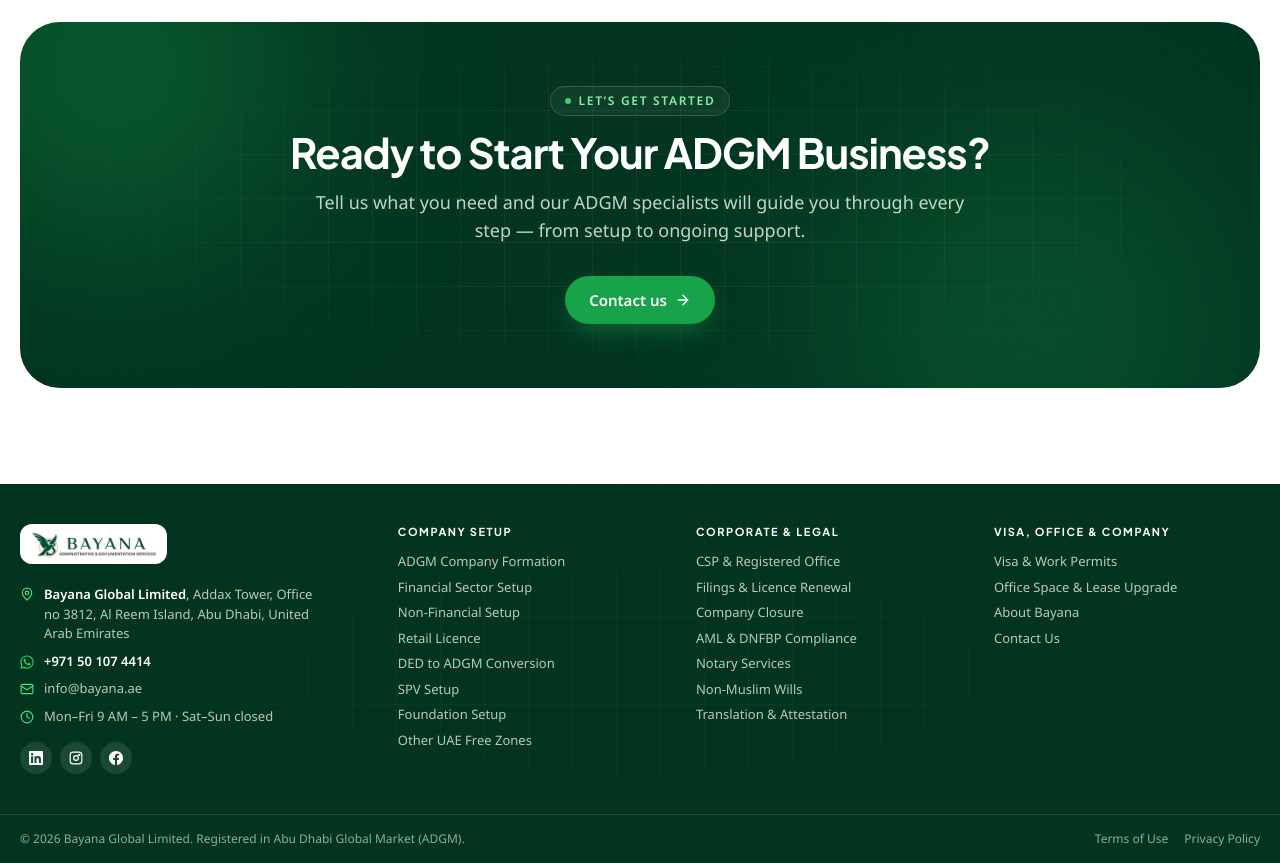
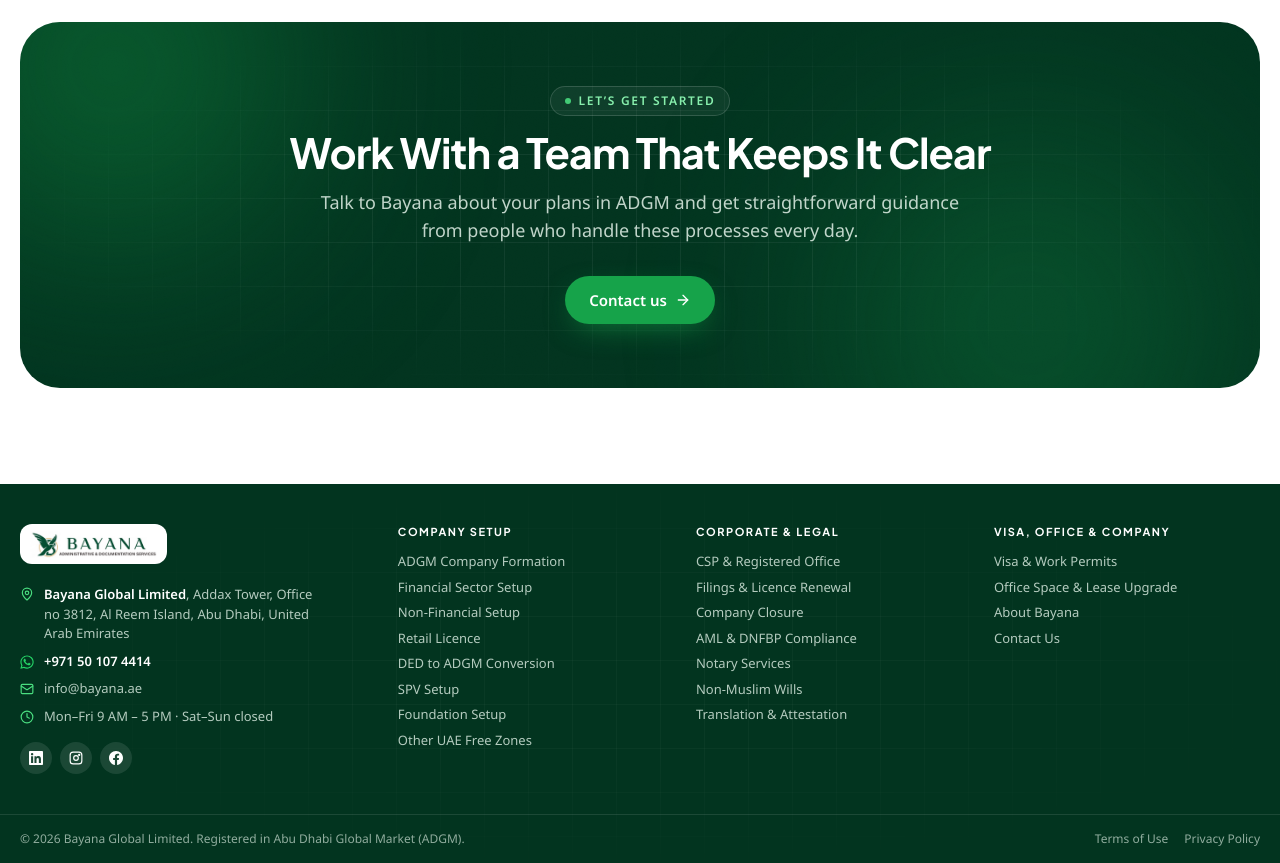
Before and after one commit to bayana-dev/bayana-website, a React (Vite) app: page /about in a window 1280 px wide. Shown: the part 3300-4163 px from the top of the page. Built offline with nearby package versions, Linux system fonts and the light colour scheme; no server answers.

Commit message:
Pass 'page' prop to FinalCTA component in About page

```diff
--- a/src/pages/About.jsx
+++ b/src/pages/About.jsx
@@ -224,7 +224,7 @@ function About() {
           </div>
         </section>
 
-        <FinalCTA />
+               <FinalCTA page="about" />
       </main>
       <Footer />
     </div>
```
